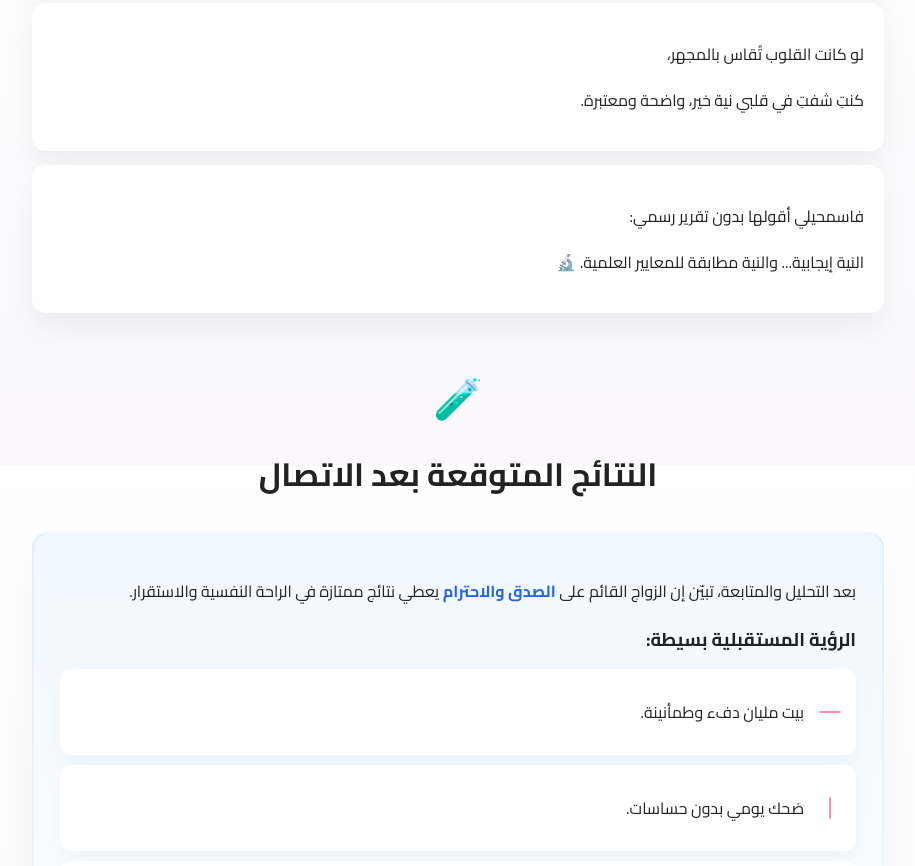
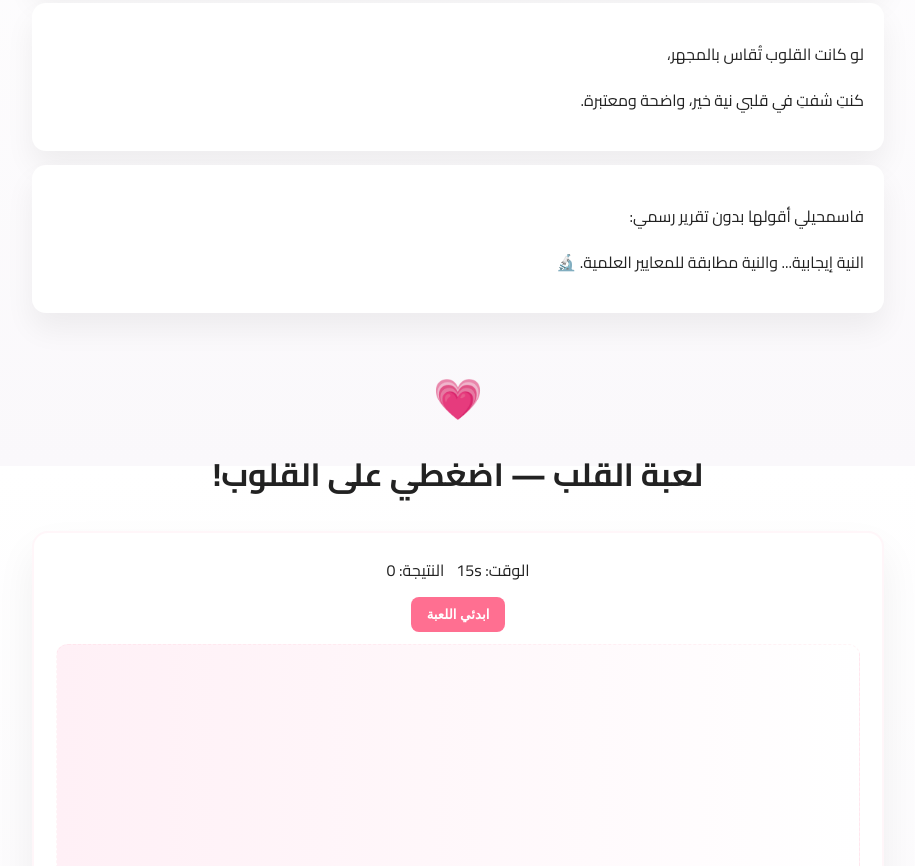
Before and after one commit to loutossayyes/2, a plain HTML site: page index.html in a window 1280 px wide. Shown: the part 1934-2800 px from the top of the page, without its empty margins (182-1097 px from the left). Drawn offline with Linux system fonts and the light colour scheme.

Commit message:
Update index.html

```diff
--- a/index.html
+++ b/index.html
@@ -30,6 +30,7 @@
           <a href="#home">الرئيسية</a>
           <a href="#message">رسالتي</a>
           <a href="#poems">بين السطور</a>
+          <a href="#game">اللعبة</a>
           <a href="#vision">الرؤية</a>
           <a href="#contact">التواصل</a>
         </nav>
@@ -121,6 +122,31 @@
               <p>فاسمحيلي أقولها بدون تقرير رسمي:</p>
               <p>النية إيجابية... والنية مطابقة للمعايير العلمية. 🔬</p>
             </div>
+          </div>
+        </div>
+      </section>
+
+      <!-- GAME -->
+      <section id="game" class="py-20 px-6 bg-white">
+        <div class="container" style="max-width:900px;margin:0 auto">
+          <div style="text-align:center;margin-bottom:18px">
+            <div style="font-size:40px;color:var(--accent)">💗</div>
+            <h2 style="font-size:2rem;margin-top:8px">لعبة القلب — اضغطي على القلوب!</h2>
+          </div>
+
+          <div class="game-card" style="background:#fff;padding:22px;border-radius:16px;border:2px solid rgba(255,111,145,0.06);box-shadow:0 20px 40px rgba(0,0,0,0.06)">
+            <div class="game-info" style="display:flex;gap:12px;justify-content:center;margin-bottom:12px">
+              <div>الوقت: <span id="gameTime">15</span>s</div>
+              <div>النتيجة: <span id="gameScore">0</span></div>
+            </div>
+
+            <div style="text-align:center;margin-bottom:12px">
+              <button id="startGame" class="btn">ابدئي اللعبة</button>
+            </div>
+
+            <div id="playArea" class="play-area" style="position:relative;height:260px;border-radius:12px;overflow:hidden;background:linear-gradient(90deg,#fff0f6,#fff);border:1px dashed rgba(255,111,145,0.08)"></div>
+
+            <p id="gameMsg" style="text-align:center;margin-top:12px;color:#444"></p>
           </div>
         </div>
       </section>
```
